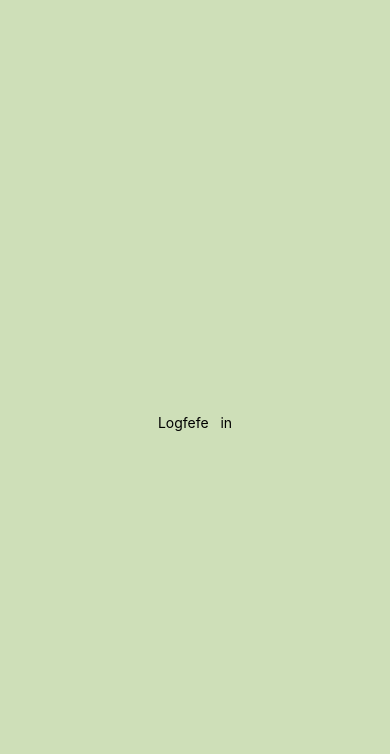
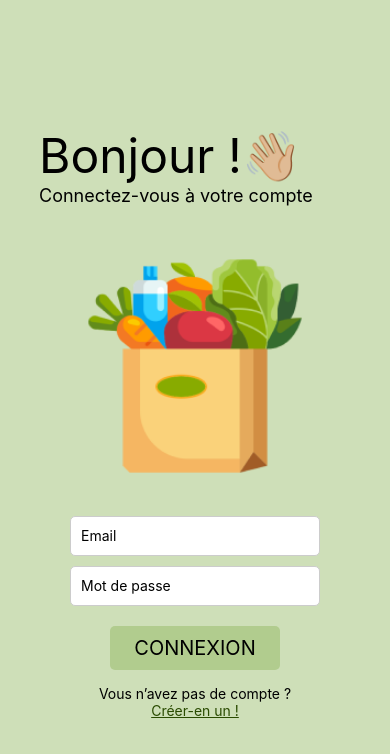
Before and after one commit to pcrdemma/Shop2Plate-Front, a React Native app: screen / in a window 390 px wide. Shown: the top 754 px of the page. Built offline with nearby package versions, Linux system fonts and the light colour scheme.

Commit message:
page login ok

```diff
--- /dev/null
+++ b/components/loginStyle.js
@@ -0,0 +1,56 @@
+import { StyleSheet } from "react-native";
+
+
+export const style = StyleSheet.create({
+    container: {
+        justifyContent:'center',
+        flex: 1,
+        backgroundColor: 'rgba(132, 174, 78, 0.4)',
+        padding: '10%',
+    },
+    text: {
+        fontSize: 48,
+    },
+    connexion: {
+        fontSize: 18,
+    },
+    imageContainer: {
+        marginTop: 50,
+        alignItems: 'center', // Centrer horizontalement
+        justifyContent: 'center', // Centrer verticalement
+    },
+    shoppingBag: {
+        width: 220, // Largeur de l'image en pixels
+        height: 220, // Hauteur de l'image en pixels
+    },
+    inputContainer: {
+        alignItems:'center',
+        marginTop: 40,
+    },
+    input: {
+        width: 250,
+        height: 40,
+        borderWidth: 1,
+        borderColor: '#ccc',
+        borderRadius: 5,
+        paddingHorizontal: 10,
+        marginBottom: 10,
+    },
+    button: {
+        backgroundColor: 'rgba(132, 174, 78, 0.4)',
+        paddingVertical: 10,
+        paddingHorizontal: 24,
+        marginTop : 10,
+        borderRadius: 5,
+    },
+    buttonText: {
+        fontSize: 20,
+    },
+    textCreate : {
+        marginTop : 15,
+    },
+    linkText : {
+        color : 'rgba(42, 75, 0, 1)',
+        textDecorationLine: 'underline',
+    },
+});
--- a/pages/Login.js
+++ b/pages/Login.js
@@ -1,22 +1,52 @@
-import React from 'react';
-import { View, Text, StyleSheet } from 'react-native';
+import React, { useState } from 'react';
+import {style} from '../components/loginStyle.js'
+import { View, Text, ScaleYTransformtyleSheet, Dimensions, Image, TextInput, KeyboardAvoidingView, TouchableOpacity } from 'react-native';
 
 const Login = () => {
+    const { width, height } = Dimensions.get('window');
+    const [email, setEmail] = useState('');
+    const [password, setPassword] = useState('');
+
+    const handleLogin = () => {
+        // Mettez ici votre logique de connexion
+        console.log('Login button pressed');
+    };
+
     return (
-      <View style={styles.container}>
-        <Text>Logfefe   in</Text>
-      </View>
+        <KeyboardAvoidingView style={{ flex: 1 }} behavior="padding">
+            <View style={style.container}>
+                <Text style={style.text}>Bonjour !👋🏼</Text>
+                <Text style={style.connexion}>Connectez-vous à votre compte</Text>
+                <View style={style.imageContainer}>
+                    <Image style={style.shoppingBag} source={require('../assets/shopping-bag.png')} />
+                </View>
+                <View style={style.inputContainer}>
+                    <TextInput
+                        style={[style.input, {backgroundColor: '#fff'}]}
+                        placeholder="Email"
+                        onChangeText={setEmail}
+                        value={email}
+                        keyboardType="email-address"
+                        autoCapitalize="none"
+                    />
+                    <TextInput
+                        style={[style.input, {backgroundColor: '#fff', paddingLeft: 10}]} // Ajout de paddingLeft
+                        placeholder="Mot de passe"
+                        onChangeText={setPassword}
+                        value={password}
+                        secureTextEntry={true}
+                    />
+                    <TouchableOpacity style={style.button} onPress={handleLogin}>
+                        <Text style={style.buttonText}>CONNEXION</Text>
+                    </TouchableOpacity>
+                    <Text style={style.textCreate}>Vous n’avez pas de compte ?</Text>
+                    <TouchableOpacity onPress={() => navigation.navigate('NomDeVotrePage')}>
+                        <Text style={[style.linkText, {textDecorationLine: 'underline'}]}>Créer-en un !</Text>
+                    </TouchableOpacity>
+                </View>
+            </View>
+        </KeyboardAvoidingView>
     );
-  };
-
-
-const styles = StyleSheet.create({
-    container: {
-      flex: 1,
-      justifyContent: 'center',
-      alignItems: 'center',
-      backgroundColor: 'rgba(132, 174, 78, 0.4)',
-    },
-  });
+};
 
 export default Login;
```
Also changed, not shown: assets/shopping-bag.png (added).
